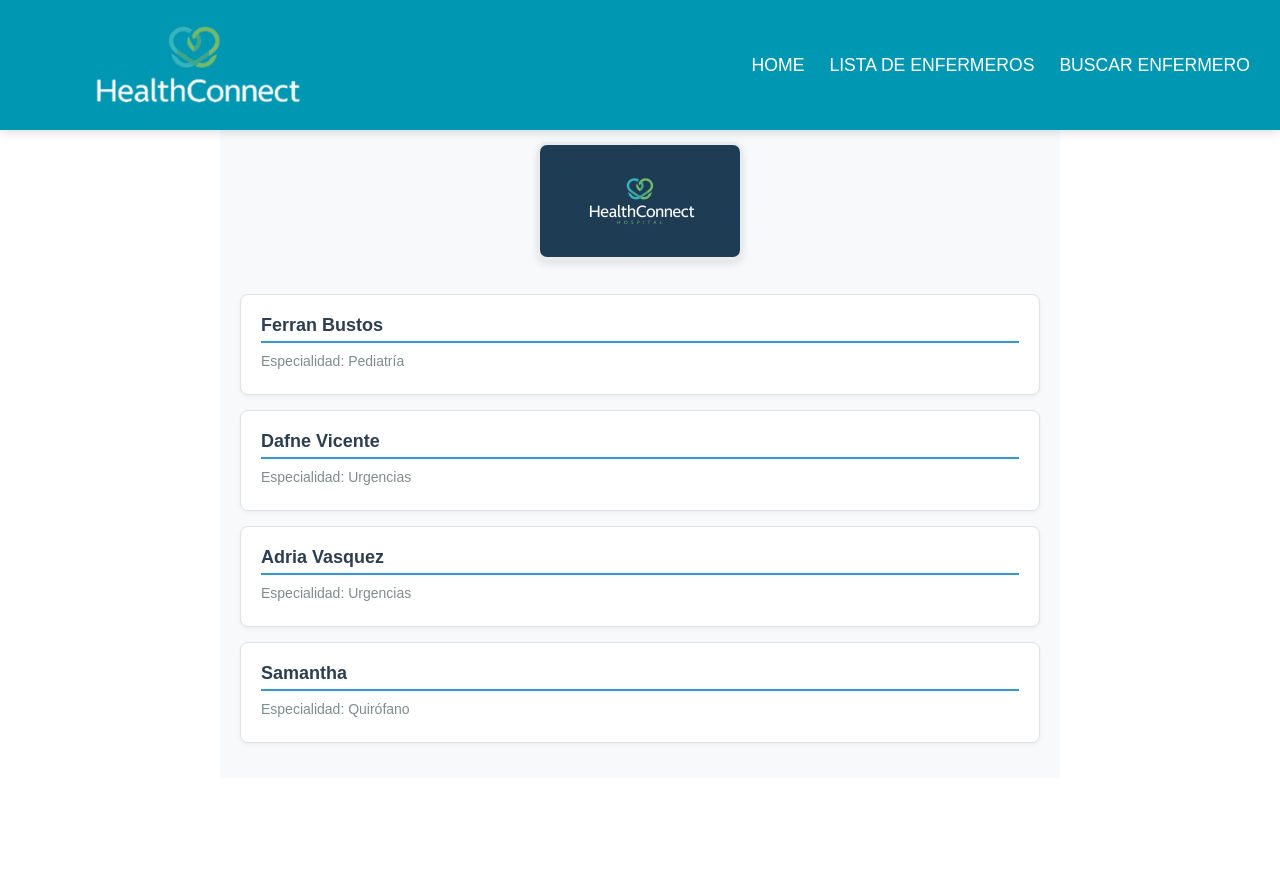
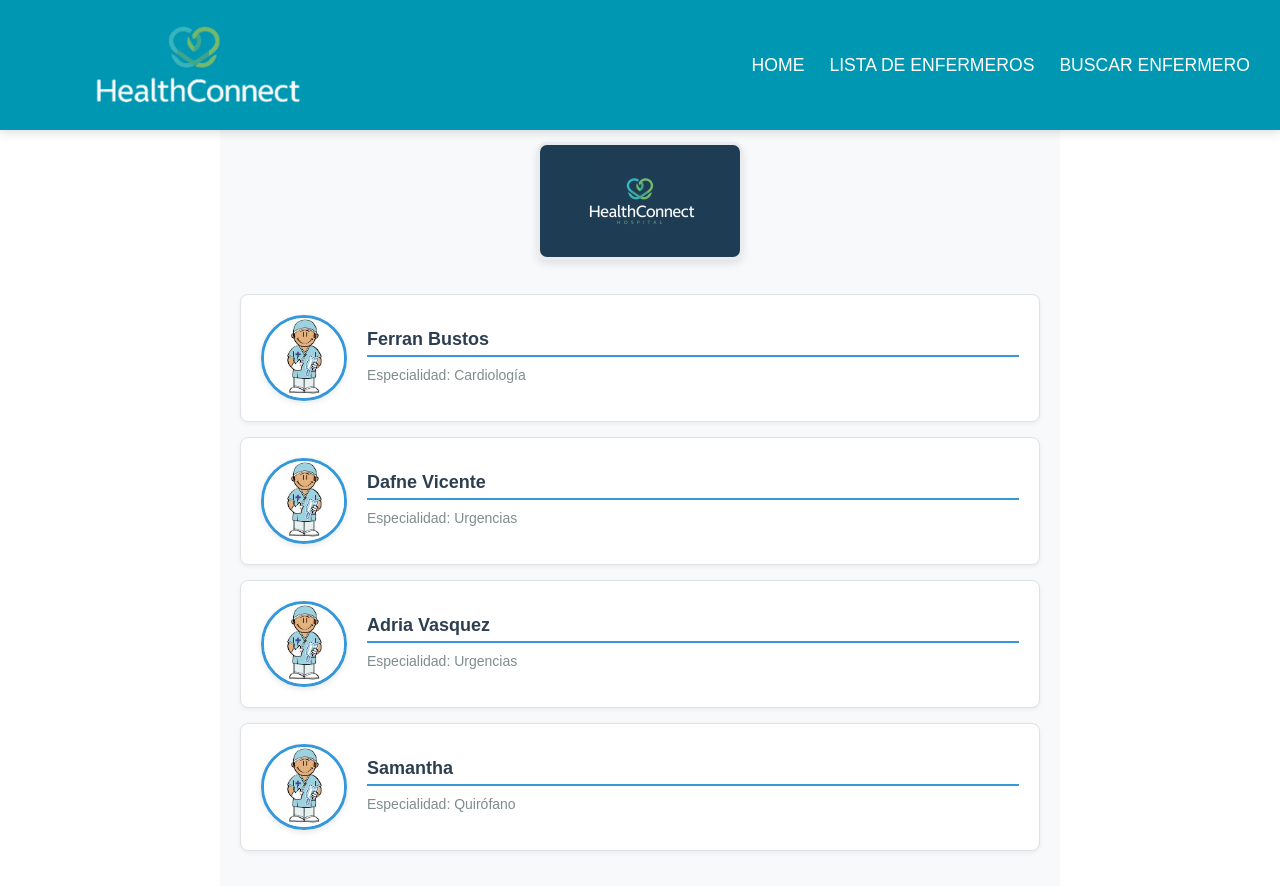
Before and after one commit to Dafnert/M0616-Hospital-FrontEnd, an Angular app in the folder hospitalFrontend/: page /nurses in a window 1280 px wide. Before the commit the page ends 800 px from the top, so only its background shows below. Built offline with nearby package versions, Linux system fonts and the light colour scheme.

Commit message:
#17 listnurses with image

```diff
--- a/hospitalFrontend/src/app/pages/listnurses/listnurses.css
+++ b/hospitalFrontend/src/app/pages/listnurses/listnurses.css
@@ -39,6 +39,14 @@ nav a:hover {
     border: 3px solid #e9ecef;
 }
 
+.main-title {
+    text-align: center;
+    color: #1a237e;
+    font-size: 28px;
+    margin: 20px 0;
+    padding: 10px;
+}
+
 .nurses-container {
     margin-top: 30px;
 }
@@ -51,11 +59,28 @@ nav a:hover {
     margin: 15px 0;
     box-shadow: 0 2px 4px rgba(0,0,0,0.05);
     transition: transform 0.2s ease, box-shadow 0.2s ease;
+    display: flex;
+    align-items: center;
+    gap: 20px;
 }
 
 .nurse-item:hover {
     transform: translateY(-2px);
     box-shadow: 0 4px 8px rgba(0,0,0,0.1);
+}
+
+/* FOTO DEL ENFERMERO */
+.nurse-item img {
+    width: 80px;
+    height: 80px;
+    border-radius: 50%;
+    object-fit: cover;
+    border: 3px solid #3498db;
+    box-shadow: 0 2px 6px rgba(0,0,0,0.1);
+}
+
+.nurse-info {
+    flex: 1;
 }
 
 .nurse-item h3 {
@@ -81,10 +106,3 @@ nav a:hover {
     border-radius: 8px;
     border: 2px dashed #bdc3c7;
 }
-.main-title {
-    text-align: center;
-    color: #1a237e;
-    font-size: 28px;
-    margin: 20px 0;
-    padding: 10px;
-}
--- a/hospitalFrontend/src/app/pages/listnurses/listnurses.html
+++ b/hospitalFrontend/src/app/pages/listnurses/listnurses.html
@@ -9,8 +9,11 @@
     <div class="nurses-container">
       @for (nurse of nurses; track nurse.id) {
         <div class="nurse-item">
-          <h3>{{ nurse.name }}</h3>
-          <p>Especialidad: {{ nurse.specialty }}</p>
+          <img [src]="nurse.img" [alt]="nurse.name" class="nurse-avatar" />
+          <div class="nurse-info">
+            <h3>{{ nurse.name }}</h3>
+            <p>Especialidad: {{ nurse.specialty }}</p>
+          </div>
         </div>
       } @empty {
         <div class="empty-message">
--- a/hospitalFrontend/src/app/pages/listnurses/listnurses.ts
+++ b/hospitalFrontend/src/app/pages/listnurses/listnurses.ts
@@ -1,18 +1,39 @@
-import { Component } from '@angular/core';
+import { Component, OnInit } from '@angular/core';
+import { CommonModule } from '@angular/common';
 import { RouterLink } from '@angular/router';
+
+interface Nurse {
+  id: number;
+  name: string;
+  specialty: string;
+  img: string;
+}
 
 @Component({
   selector: 'app-listnurses',
+  standalone: true,
+
   templateUrl: './listnurses.html',
-  styleUrls: ['./listnurses.css'],
+  styleUrls: ['./listnurses.css']
 })
-export class ListnursesComponent {
+export class ListnursesComponent implements OnInit {
+  title: string = "Hospital Management";
   logoAlt: string = "Logo hospital";
 
-  nurses = [
-    { id: 1, name: 'Ferran Bustos', specialty: 'Pediatría' },
-    { id: 2, name: 'Dafne Vicente', specialty: 'Urgencias' },
-    { id: 2, name: 'Adria Vasquez', specialty: 'Urgencias' },
-    { id: 3, name: 'Samantha', specialty: 'Quirófano' }
+  nurses: Nurse[] = [
+    { id: 1, name: 'Ferran Bustos', specialty: 'Cardiología', img: 'img/images.jpg' },
+    { id: 2, name: 'Dafne Vicente', specialty: 'Urgencias', img: 'img/images.jpg' },
+    { id: 3, name: 'Adria Vasquez', specialty: 'Urgencias', img: 'img/images.jpg' },
+    { id: 4, name: 'Samantha', specialty: 'Quirófano', img: 'img/images.jpg' }
   ];
+
+  ngOnInit(): void {
+
+    console.log('Número de enfermeros:', this.nurses.length);
+  }
+
+  toggleView(): void {
+    this.title = "Lista actualizada de enfermeros";
+    console.log('Vista actualizada');
+  }
 }
```
Also changed, not shown: hospitalFrontend/public/img/images.jpg (added).
